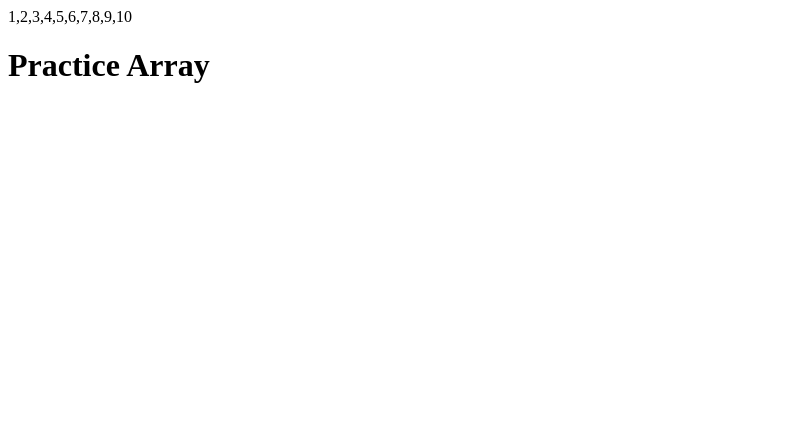
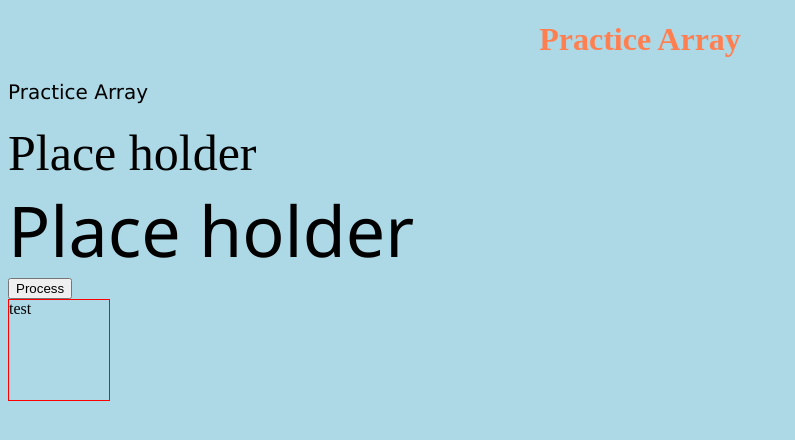
Before and after one commit to PranavPatheya/AllPraogram, a plain HTML site: page array/index.html in a window 1280 px wide. Shown: the whole page, without its empty margins (0-795 px from the left). Drawn offline with Linux system fonts and the light colour scheme.

Commit message:
Update Date

```diff
--- /dev/null
+++ b/array/index.css
@@ -0,0 +1,19 @@
+body {
+    background-color: lightblue;
+  }
+  h1 {
+    color: coral;
+    text-align: center;
+  }
+  p {
+    font-family: verdana;
+    font-size: 20px;
+  }
+  #placeholder {
+    font-size: 50px;
+  }
+  /* This is a single-line comment */
+  .place-holder {
+    font-size: 70px;
+    font-family: "Segoe UI", Tahoma, Geneva, Verdana, sans-serif;
+  }
--- a/array/index.html
+++ b/array/index.html
@@ -1,13 +1,19 @@
 <!DOCTYPE html>
 <html lang="en">
-<head>
-    <meta charset="UTF-8">
-    <meta http-equiv="X-UA-Compatible" content="IE=edge">
-    <meta name="viewport" content="width=device-width, initial-scale=1.0">
+  <head>
+    <meta charset="UTF-8" />
+    <meta http-equiv="X-UA-Compatible" content="IE=edge" />
+    <meta name="viewport" content="width=device-width, initial-scale=1.0" />
     <title>Document</title>
     <script src="index.js"></script>
-</head>
-<body>
+    <link rel="stylesheet" href="index.css"></link>
+  </head>
+  <body>
     <h1>Practice Array</h1>
-</body>
+    <p>Practice Array</p>
+    <div id="placeholder">Place holder</div>
+    <div class="place-holder">Place holder</div>
+    <button onclick="processArray('Test')">Process</button>
+    <div style="height: 100px; width: 100px; border: 1px solid red">test</div>
+  </body>
 </html>
--- a/array/index.js
+++ b/array/index.js
@@ -1,6 +1,37 @@
-console.log("Array practice print num 1 to 10");
-
-var array = [1,2,3,4,5,6,7,8,9,10]
-
-console.log(array);
-document.write(array);
+function processArray(...str) {
+    console.log(str);
+    //   console.log("Array practice print num 1 to 10", str);
+    //   var numbers = [1, 2, 3, 4, 5, 6, 7, 8, 9, 10];
+    //   console.log(numbers);
+    //   document.getElementById("placeholder").innerHTML = numbers;
+    //   for (let index = 0; index < numbers.length; index++) {
+    //     const element = numbers[index];
+    //     console.log(element);
+    //   }
+    const names = ["Punam", "Sunil", "Snehal", "Pranav", "Prerana"];
+    names.forEach((name, index) => {
+      // console.log("Element - ", name, " Index", index);
+      // console.log("------ name.startsWith('Pr') ---", name.startsWith("Pr"));
+      // console.log("------ name.endsWith('l') ---- ", name.endsWith("l"));
+      // console.log("------ name.includes('u') ---- ", name.includes("u"));
+    });
+    const indexOfSunil = names.indexOf("Sunil");
+    //   console.log("Index of Sunil is - ", indexOfSunil);
+    //
+    const match = names.find((name, index) => {
+      const starts = name.startsWith("S");
+      const ends = name.endsWith("l");
+      return starts && ends;
+    });
+    //   console.log("Match = ", match);
+    const matchAll = names.filter((name, index) => {
+      const starts = name.startsWith("S");
+      const ends = name.endsWith("l");
+      return starts && ends;
+    });
+    //   console.log("Match All = ", matchAll);
+  }
+  processArray("ABC");
+  processArray("ABC", "PQR");
+  processArray("ABC", "PQR", "XYZ");
+  processArray("ABC", "PQR", "XYZ", "12312312sda");
```
